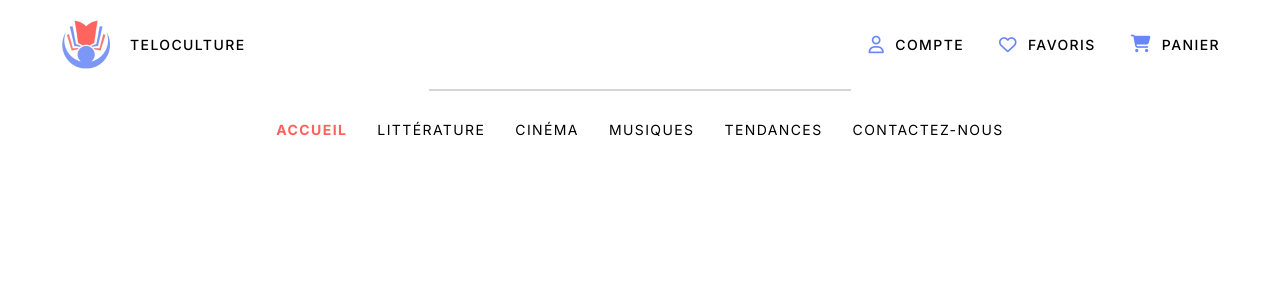
After one commit to Arthur-brn/SAE_401, a Laravel app: page /header in a window 1280 px wide. The commit adds this page. Shown: the top 300 px of the page. Run offline with Laravel 8, Linux system fonts and the light colour scheme; some libraries are stand-ins or nearby versions.

Commit message:
test header

```diff
--- a/resources/css/app.css
+++ b/resources/css/app.css
@@ -0,0 +1,20 @@
+.inter-text {
+    font-family: "Inter", sans-serif;
+    font-optical-sizing: auto;
+    font-weight: 400;
+    font-style: normal;
+    font-variation-settings: "slnt" 0;
+}
+
+* {
+    padding: 0;
+    margin: 0;
+    box-sizing: border-box;
+    align-items: center;
+    font-family: Inter;
+    list-style: none;
+    text-decoration: none;
+    color: black;
+    font-size: 14px;
+    letter-spacing: 0.1rem;
+}
--- /dev/null
+++ b/resources/css/header.css
@@ -0,0 +1,58 @@
+/*<uniquifier>: Use a unique and descriptive class name
+<weight>: Use a value from 100 to 900*/
+body {
+    display: flex;
+    flex-direction: column;
+}
+
+body > div {
+    width: 100%;
+}
+
+hr {
+    border: 0.5px solid #d6d6d6;
+    width: 33%;
+}
+
+#headerTop {
+    width: 100%;
+    display: flex;
+    padding: 10px 50px;
+    font-size: 14px;
+}
+
+#headerTop div p {
+    font-weight: 500;
+}
+
+#topL {
+    width: 100%;
+    display: flex;
+    gap: 20px;
+    padding: 10px;
+}
+
+#topR {
+    display: flex;
+    gap: 35px;
+    padding: 10px;
+}
+
+#topR a {
+    display: flex;
+    gap: 10px;
+    color: #6887f6;
+}
+
+#headerBot {
+    display: flex;
+    gap: 30px;
+    padding: 30px;
+    justify-content: center;
+    font-weight: 400;
+}
+
+.select {
+    font-weight: 700;
+    color: #ff625c;
+}
--- /dev/null
+++ b/resources/views/header.blade.php
@@ -0,0 +1,60 @@
+<!DOCTYPE html>
+<html lang="en">
+    <head>
+        <meta charset="UTF-8" />
+        <meta name="viewport" content="width=device-width, initial-scale=1.0" />
+        <title>header</title>
+        <link rel="stylesheet" href="{{ asset('css/header.css') }}" />
+        <link rel="stylesheet" href="../css/app.css" />
+        <link rel="preconnect" href="https://fonts.googleapis.com" />
+        <link rel="preconnect" href="https://fonts.gstatic.com" crossorigin />
+        <link
+            href="https://fonts.googleapis.com/css2?family=Inter:wght@100..900&display=swap"
+            rel="stylesheet"
+        />
+        <script
+            src="https://kit.fontawesome.com/cc30acfb71.js"
+            crossorigin="anonymous"
+        ></script>
+    </head>
+    <body>
+        <div id="headerTop">
+            <div id="topL">
+                <img src="../assets/img/logo.png" alt="" />
+                <p>TELOCULTURE</p>
+            </div>
+            <div id="topR">
+                <a href="#">
+                    <i
+                        class="fa-regular fa-user fa-lg"
+                        style="color: #6887f6"
+                    ></i>
+                    <p>COMPTE</p>
+                </a>
+                <a href="#">
+                    <i
+                        class="fa-regular fa-heart fa-lg"
+                        style="color: #6887f6"
+                    ></i>
+                    <p>FAVORIS</p>
+                </a>
+                <a href="#">
+                    <i
+                        class="fa-solid fa-cart-shopping fa-lg"
+                        style="color: #6887f6"
+                    ></i>
+                    <p>PANIER</p>
+                </a>
+            </div>
+        </div>
+        <hr />
+        <div id="headerBot">
+            <a href="#" class="select">ACCUEIL</a>
+            <a href="#">LITTÉRATURE</a>
+            <a href="#">CINÉMA</a>
+            <a href="#">MUSIQUES</a>
+            <a href="#">TENDANCES</a>
+            <a href="#">CONTACTEZ-NOUS</a>
+        </div>
+    </body>
+</html>
--- a/resources/views/home.blade.php
+++ b/resources/views/home.blade.php
@@ -4,6 +4,7 @@
 <head>
     <meta charset="UTF-8">
     <meta name="viewport" content="width=device-width, initial-scale=1.0">
+    <link rel="stylesheet" href="../css/app.css">
     <title>Bienvenue</title>
 </head>
 
--- a/routes/web.php
+++ b/routes/web.php
@@ -18,5 +18,11 @@ Route::get('/', function () {
     return view('home');
 });
 
+Route::get('/header', function () {
+    $style= "header";
+
+    return view('header');
+});
+
 Route::get('/book/create', [BookController::class, 'create'])->name('book.create');
 Route::post('/book', [BookController::class, 'store'])->name('book.store');
```
Also changed, not shown: resources/assets/img/logo.png (added).
